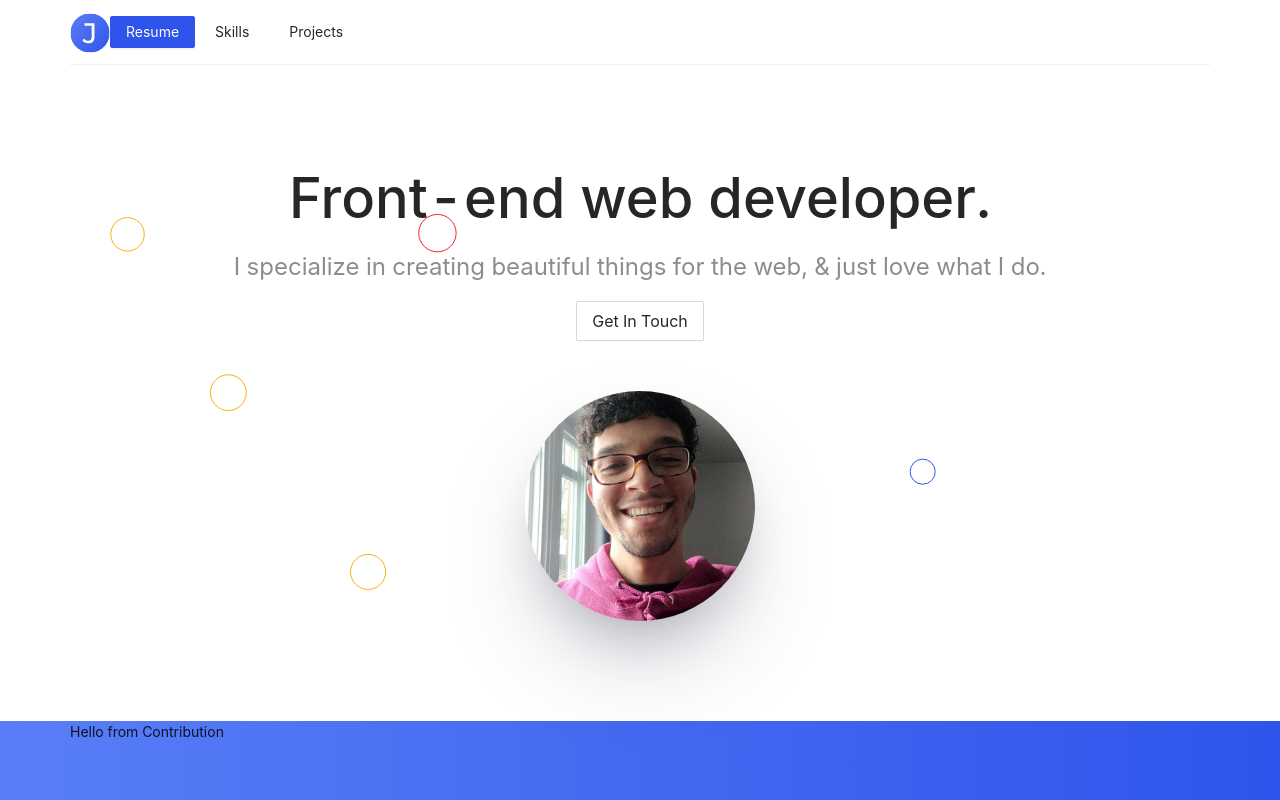
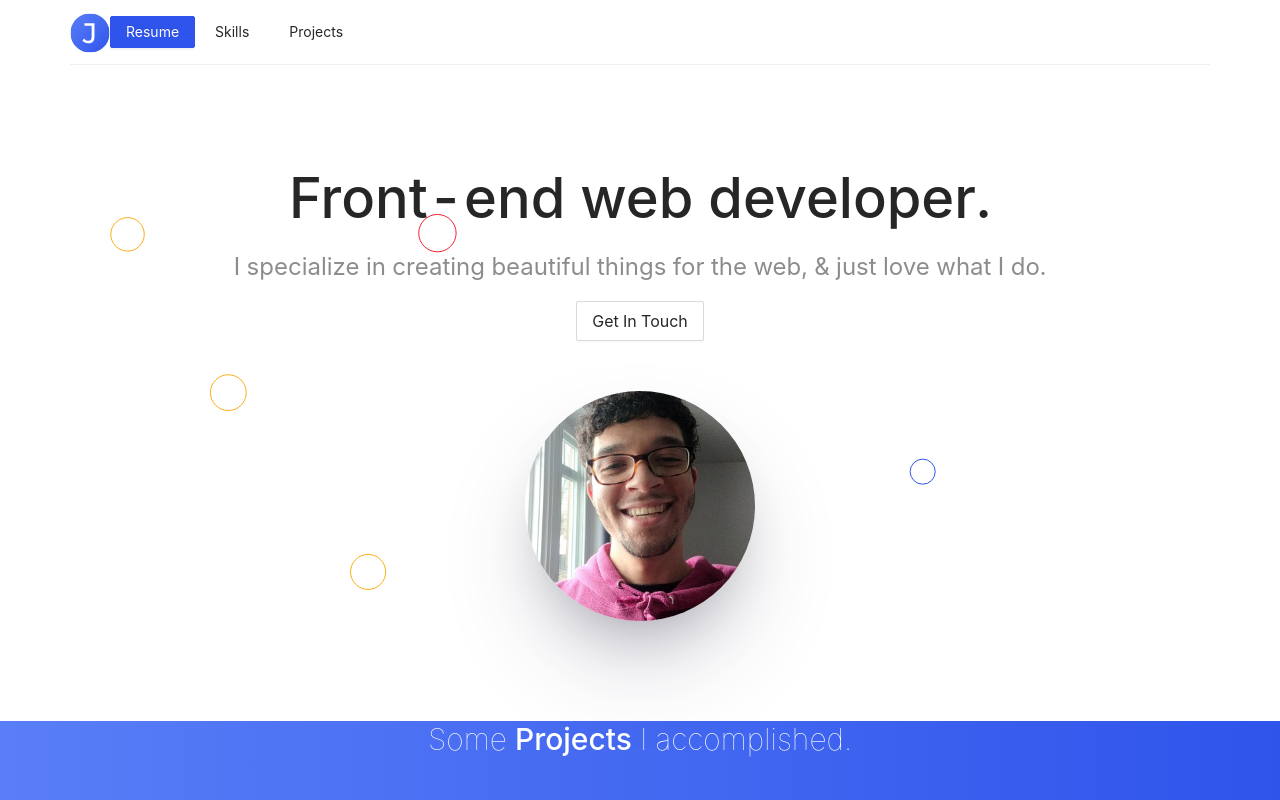
Before and after one commit to jonahlouis4/Portfolio-v3, a React (Create React App) app: page / in a window 1280 px wide. Shown: the top 800 px of the page. Built offline with nearby package versions, Linux system fonts and the light colour scheme.

Commit message:
Added section container (universal)

```diff
--- a/src/App.less
+++ b/src/App.less
@@ -40,6 +40,13 @@ Note: All widths are with correspondance with AntDesign
     .sideNav-close { width: 0px; }
     /* Technologies Grid */
     .gridStyle { width: 50%; }
+
+/*
+======= SECTIONS =======
+*/
+    .section-container {
+        margin: 100px 0;
+    }
 
 /*
 ======= MyHeader.css =======
@@ -99,9 +106,6 @@ Note: All widths are with correspondance with AntDesign
     .section-menu {
         display: block !important;
     }
-    .introduction-container {
-        margin: 100px 0;
-    }
     .gridStyle {
         width: 100%;
     }
@@ -117,9 +121,6 @@ Note: All widths are with correspondance with AntDesign
 @media only screen and (min-width: 576px)  {
     .container {
         max-width: 540px;
-    }
-    .introduction-container {
-        margin: 100px 0;
     }
     .footer-container {
         text-align: center;
--- a/src/components/Contribution.js
+++ b/src/components/Contribution.js
@@ -1,9 +1,25 @@
 import React from 'react'
+import Typography from 'antd/lib/typography';
+
+const { Title } = Typography;
+
+// Styles
+const sectionTitle = {
+    fontSize: '30px',
+    fontWeight: '100',
+    color: 'white',
+    margin: '0',
+    padding: '0'
+}
 
 const Contribution = () => {
     return (
         <div>
-            Hello from Contribution
+            <div
+            style={{textAlign: 'center'}}
+            >
+                <Title style={sectionTitle}>Some <span style={{fontWeight: '500'}}>Projects</span> I accomplished.</Title>
+            </div>
         </div>
     )
 }
--- a/src/components/Introduction.js
+++ b/src/components/Introduction.js
@@ -43,7 +43,7 @@ const elementVariant = {
 const Introduction = () => {
     return (
         <motion.div
-        className="introduction-container"
+        className="introduction-container section-container"
         initial="hidden"
         animate="visible"
         variants={contVariant}
--- a/src/components/Projects.js
+++ b/src/components/Projects.js
@@ -84,7 +84,6 @@ const Projects = () => {
     }, [controls, inView]);
 
     return (
-
         <motion.div
         style={{padding:'125px 0'}}
         ref={ref}
```
Also changed, not shown: 1 other file (tests, documents, lock files or other folders). Lines whose indentation alone changed are shown as unchanged.
